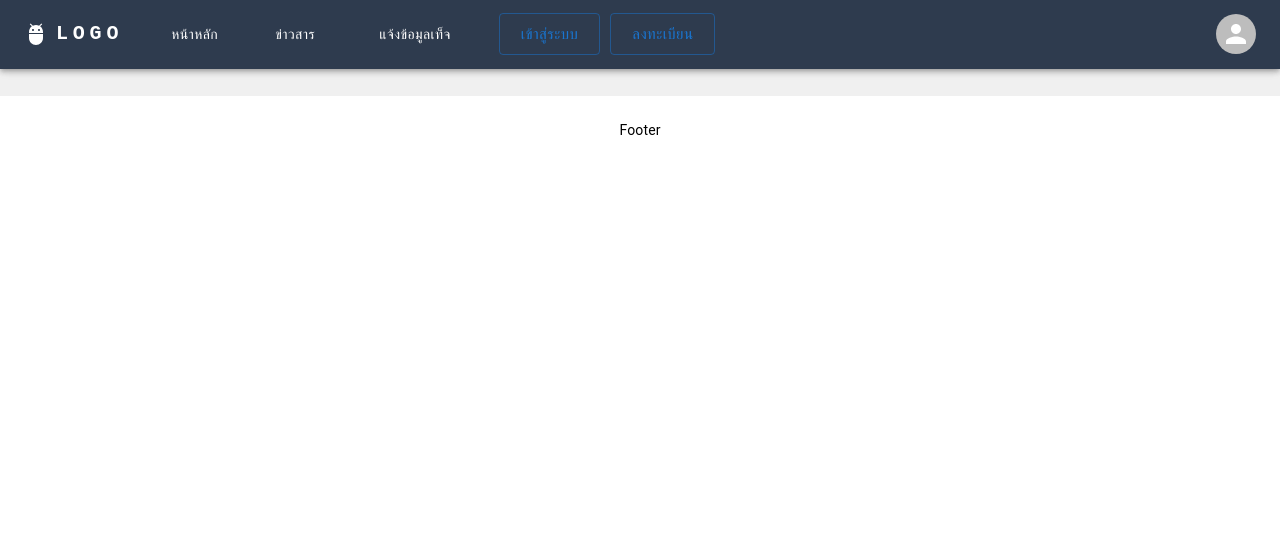
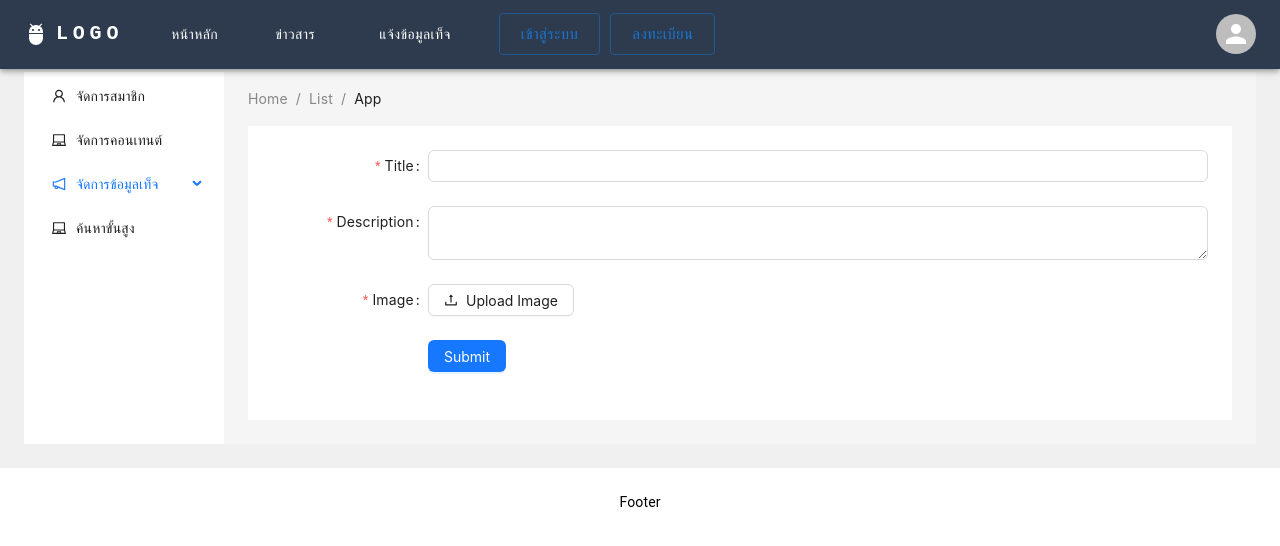
Before and after one commit to sanusi-pohlor/frontend, a React (Create React App) app: page /Admin/FormContent in a window 1280 px wide. Shown: the top 546 px of the page. Built offline with nearby package versions, Linux system fonts and the light colour scheme.

Commit message:
230866.1

```diff
--- a/src/AppRoutes.js
+++ b/src/AppRoutes.js
@@ -8,7 +8,8 @@ import FakeNewInformation from "./components/FakeNewsComponents/FakeNewInformati
 import NotificationHistory from "./components/FakeNewsComponents/NotificationHistory";
 import PersonalInformation from "./components/FakeNewsComponents/PersonalInformation";
 import ManageMembers from "./components/Admin/ManageMembers";
-import ManageContont from "./components/Admin/ManageContont";
+import ManuContont from "./components/Admin/ManageContent/ManuContont";
+import FormContent from "./components/Admin/ManageContent/FormContent";
 import AdvancedSearch from "./components/Admin/AdvancedSearch";
 import MChecking from "./components/Admin/ManageFakeNews/MChecking";
 import MInformation from "./components/Admin/ManageFakeNews/MInformation";
@@ -42,7 +43,8 @@ const AppRoutes = () => {
             />
             <Route path="/Search" element={<Search />} />
             <Route path="/Admin" element={<ManageMembers />} />
-            <Route path="/Admin/ManageContont" element={<ManageContont />} />
+            <Route path="/Admin/ManuContont" element={<ManuContont />} />
+            <Route path="/Admin/FormContent" element={<FormContent />} />
             <Route path="/Admin/AdvancedSearch" element={<AdvancedSearch />} />
             <Route path="/Admin/MChecking" element={<MChecking />} />
             <Route path="/Admin/MInformation" element={<MInformation />} />
--- a/src/components/Admin/AdminMenu.js
+++ b/src/components/Admin/AdminMenu.js
@@ -20,7 +20,7 @@ const items = [
     key: 'sub2',
     icon: <LaptopOutlined />,
     label: 'จัดการคอนเทนต์',
-    link: 'ManageContont', // Add a link property
+    link: 'ManuContont', // Add a link property
   },
   {
     key: 'sub3',
--- /dev/null
+++ b/src/components/Admin/ManageContent/FormContent.js
@@ -0,0 +1,69 @@
+import React from 'react';
+import AdminMenu from "../AdminMenu";
+import { Form, Input, Button, Upload, message } from 'antd';
+import { UploadOutlined } from '@ant-design/icons';
+
+const FormContent = () => {
+    const onFinish = async (values) => {
+        try {
+            const formData = new FormData();
+            formData.append('title', values.title);
+            formData.append('description', values.description);
+            formData.append('image', values.image[0].originFileObj);
+
+            const response = await fetch('http://localhost:8080/api/upload', {
+                method: 'POST',
+                body: formData,
+            });
+
+            if (response.ok) {
+                message.success('Form data sent successfully');
+            } else {
+                message.error('Error sending form data');
+            }
+        } catch (error) {
+            console.error('Error sending form data:', error);
+            message.error('Error sending form data');
+        }
+    };
+
+    const normFile = (e) => {
+        if (Array.isArray(e)) {
+            return e;
+        }
+        return e && e.fileList;
+    };
+    return (
+        <AdminMenu>
+            <Form name="myForm" onFinish={onFinish} labelCol={{ span: 4 }} wrapperCol={{ span: 20 }}>
+                <Form.Item name="title" label="Title" rules={[{ required: true }]}>
+                    <Input />
+                </Form.Item>
+
+                <Form.Item name="description" label="Description" rules={[{ required: true }]}>
+                    <Input.TextArea />
+                </Form.Item>
+
+                <Form.Item
+                    name="image"
+                    label="Image"
+                    valuePropName="fileList"
+                    getValueFromEvent={normFile}
+                    rules={[{ required: true, message: 'Please upload an image' }]}
+                >
+                    <Upload maxCount={1} listType="picture">
+                        <Button icon={<UploadOutlined />}>Upload Image</Button>
+                    </Upload>
+                </Form.Item>
+
+                <Form.Item wrapperCol={{ offset: 4, span: 20 }}>
+                    <Button type="primary" htmlType="submit">
+                        Submit
+                    </Button>
+                </Form.Item>
+            </Form>
+        </AdminMenu>
+    );
+};
+
+export default FormContent;
--- /dev/null
+++ b/src/components/Admin/ManageContent/ManuContont.js
@@ -0,0 +1,54 @@
+import React, { useEffect, useState } from 'react';
+import { PlusCircleOutlined, EyeOutlined } from '@ant-design/icons';
+import { Space, Table, Tag, Button } from 'antd';
+import AdminMenu from "../AdminMenu";
+import { Link } from 'react-router-dom';
+
+const ManuContont = () => {
+  const [dataSource, setDataSource] = useState([]);
+
+  useEffect(() => {
+    fetch('http://localhost:8080/api/data')
+      .then((response) => response.json())
+      .then((data) => {
+        setDataSource(data);
+      })
+      .catch((error) => {
+        console.error('Error fetching data:', error);
+      });
+  }, []);
+
+  const columns = [
+    {
+      title: 'Title',
+      dataIndex: 'title',
+      key: 'title',
+    },
+    {
+      title: 'Description',
+      dataIndex: 'description',
+      key: 'description',
+    },
+    {
+      title: 'Image',
+      dataIndex: 'image',
+      key: 'image',
+      render: (image) => <img src={image} alt="Item" style={{ maxWidth: '100px' }} />,
+    },
+  ];
+  return (
+    <AdminMenu>
+      <div style={{ textAlign: 'right' }}>
+        <Link to="/Admin/FormContent">
+          <Button type="primary" shape="round" icon={<PlusCircleOutlined />} size="large">
+            Add Content
+          </Button>
+        </Link>
+      </div>
+      <br />
+      <Table dataSource={dataSource} columns={columns} />
+    </AdminMenu>
+  );
+};
+
+export default ManuContont;
--- a/src/components/Admin/ManageContont.js
+++ /dev/null
@@ -1,85 +0,0 @@
-import React from 'react';
-import { Space, Table, Tag } from 'antd';
-import AdminMenu from "./AdminMenu";
-
-const columns = [
-  {
-    title: 'Name',
-    dataIndex: 'name',
-    key: 'name',
-    render: (text) => <a>{text}</a>,
-  },
-  {
-    title: 'Age',
-    dataIndex: 'age',
-    key: 'age',
-  },
-  {
-    title: 'Address',
-    dataIndex: 'address',
-    key: 'address',
-  },
-  {
-    title: 'Tags',
-    key: 'tags',
-    dataIndex: 'tags',
-    render: (_, { tags }) => (
-      <>
-        {tags.map((tag) => {
-          let color = tag.length > 5 ? 'geekblue' : 'green';
-          if (tag === 'loser') {
-            color = 'volcano';
-          }
-          return (
-            <Tag color={color} key={tag}>
-              {tag.toUpperCase()}
-            </Tag>
-          );
-        })}
-      </>
-    ),
-  },
-  {
-    title: 'Action',
-    key: 'action',
-    render: (_, record) => (
-      <Space size="middle">
-        <a>Invite {record.name}</a>
-      </Space>
-    ),
-  },
-];
-const data = [
-  {
-    key: '1',
-    name: 'John Brown',
-    age: 32,
-    address: 'New York No. 1 Lake Park',
-    tags: ['nice', 'developer'],
-  },
-  {
-    key: '2',
-    name: 'Jim Green',
-    age: 42,
-    address: 'London No. 1 Lake Park',
-    tags: ['loser'],
-  },
-  {
-    key: '3',
-    name: 'Joe Black',
-    age: 32,
-    address: 'Sydney No. 1 Lake Park',
-    tags: ['cool', 'teacher'],
-  },
-];
-
-const ManageContont = () => {
-  return (
-    <AdminMenu>
-      ManageContont
-      <Table columns={columns} dataSource={data} />
-    </AdminMenu>
-  );
-};
-
-export default ManageContont;
```
